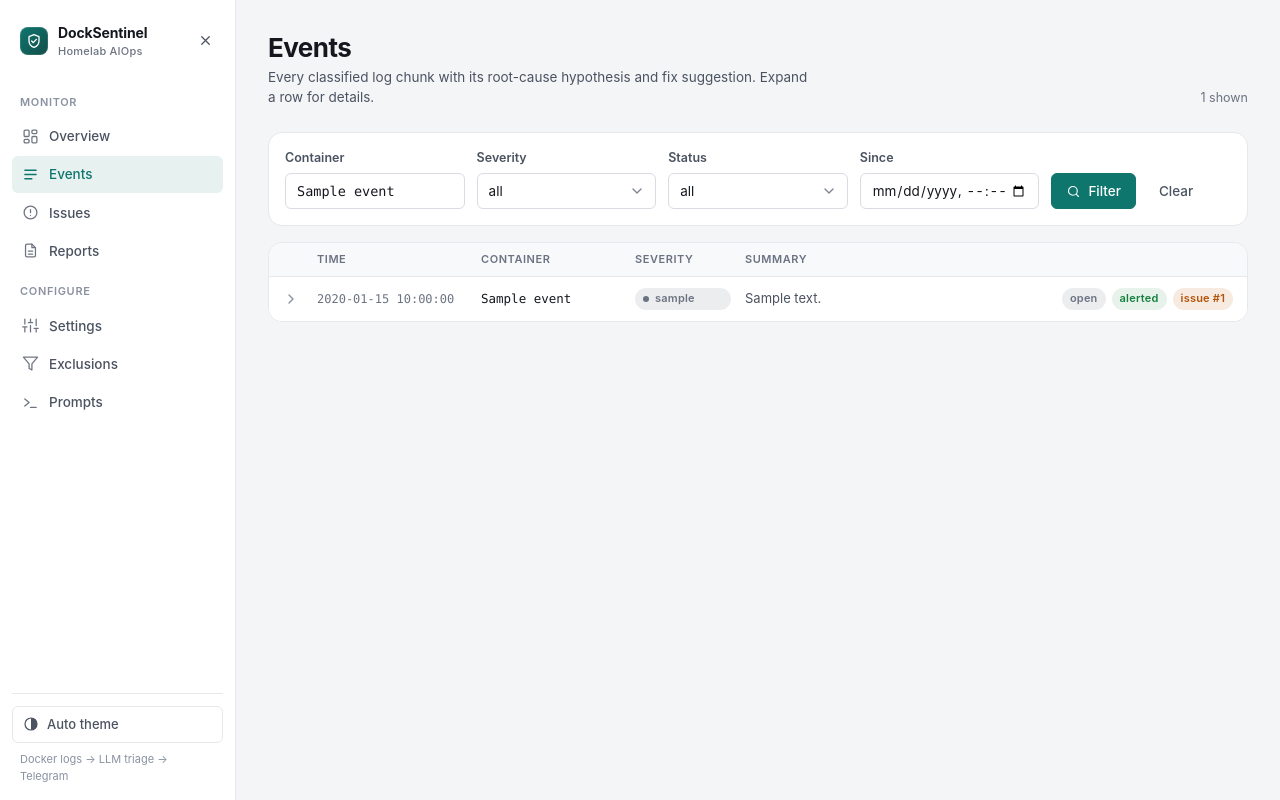
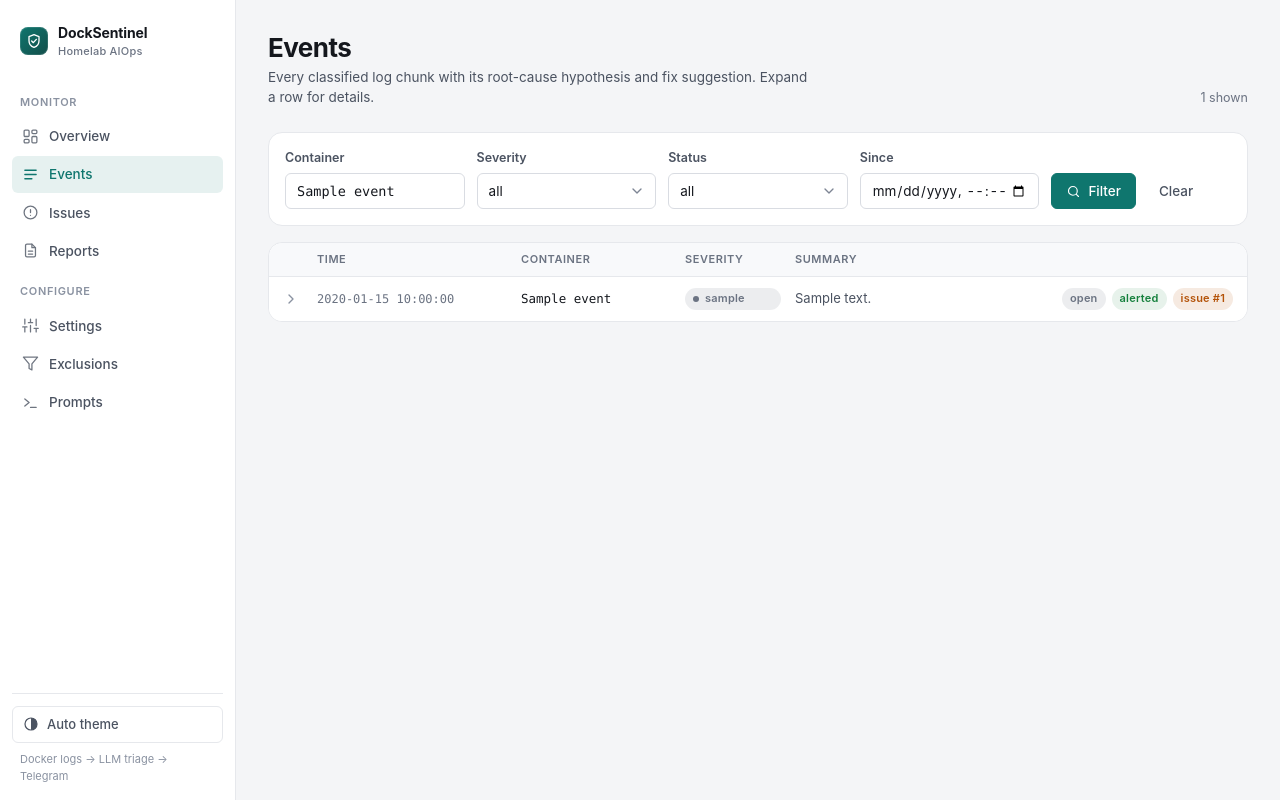
Before and after one commit to rohanpandula/DockSentinel, a Flask app: a page that uses app/templates/base.html in a window 1280 px wide. Run offline with Flask 3, Linux system fonts and the light colour scheme; tables that the repository leaves empty hold one stand-in row (values such as "Sample post"); parts of the project's set-up code (start-up, migrations or seed data) failed here and were passed over.

Commit message:
redesign: mobile overflow fixes, event grid widths, drawer close button
Co-Authored-By: Claude Fable 5 <noreply@anthropic.com>

```diff
--- a/app/static/css/app.css
+++ b/app/static/css/app.css
@@ -184,6 +184,7 @@ code, pre, kbd, .mono, .text-mono { font-family: var(--font-mono); }
 
 .topbar { display: none; }
 .scrim { display: none; }
+.sidebar [data-nav-close] { display: none; }
 
 .main { min-width: 0; display: flex; flex-direction: column; }
 .content { width: 100%; max-width: var(--content-max); margin: 0 auto; padding: var(--s-8) var(--s-8) var(--s-12); flex: 1; }
@@ -343,7 +344,7 @@ a.badge:hover { text-decoration: none; filter: brightness(.95); }
 .table th { font-size: var(--fs-xs); font-weight: 600; letter-spacing: .05em; text-transform: uppercase; color: var(--fg-tertiary); white-space: nowrap; background: var(--bg-raised); }
 .table tbody tr:last-child td { border-bottom: 0; }
 .table tbody tr:hover td { background: var(--bg-raised); }
-.table__time { font-family: var(--font-mono); font-size: 12px; color: var(--fg-tertiary); white-space: nowrap; font-variant-numeric: tabular-nums; }
+.table__time { font-family: var(--font-mono); font-size: 12px; color: var(--fg-tertiary); white-space: nowrap; font-variant-numeric: tabular-nums; overflow: hidden; text-overflow: ellipsis; }
 .table__container { font-family: var(--font-mono); font-size: 12.5px; font-weight: 500; }
 .table td.is-num, .table th.is-num { text-align: right; font-variant-numeric: tabular-nums; }
 
@@ -353,7 +354,7 @@ a.badge:hover { text-decoration: none; filter: brightness(.95); }
 .kv dd { margin: 0; text-align: right; font-variant-numeric: tabular-nums; font-weight: 600; }
 
 /* Stat tiles */
-.stats { display: grid; grid-template-columns: repeat(auto-fit, minmax(150px, 1fr)); gap: var(--s-3); }
+.stats { display: grid; grid-template-columns: repeat(auto-fit, minmax(120px, 1fr)); gap: var(--s-3); }
 .stat { padding: var(--s-4); border-radius: var(--r-md); background: var(--bg-surface); border: 1px solid var(--border-subtle); box-shadow: var(--shadow-sm); min-width: 0; }
 .stat__label { font-size: var(--fs-xs); font-weight: 600; letter-spacing: .05em; text-transform: uppercase; color: var(--fg-tertiary); display: flex; align-items: center; gap: 6px; }
 .stat__value { display: block; font-size: 28px; font-weight: 650; letter-spacing: -.02em; line-height: 1.15; margin-top: 6px; font-variant-numeric: tabular-nums; }
@@ -393,7 +394,7 @@ a.badge:hover { text-decoration: none; filter: brightness(.95); }
 .disclosure:last-of-type { border-bottom: 0; border-bottom-left-radius: var(--r-lg); border-bottom-right-radius: var(--r-lg); }
 .disclosure__summary {
   list-style: none; cursor: pointer; display: grid; align-items: center; gap: 10px 14px;
-  grid-template-columns: 20px 150px 140px 96px minmax(0, 1fr) auto;
+  grid-template-columns: 20px 190px 150px 96px minmax(0, 1fr) auto;
   padding: 10px 14px; font-size: 13px; min-height: 44px;
 }
 .disclosure__summary::-webkit-details-marker { display: none; }
@@ -407,7 +408,7 @@ a.badge:hover { text-decoration: none; filter: brightness(.95); }
 .disclosure__grid dt { font-size: var(--fs-xs); font-weight: 600; letter-spacing: .05em; text-transform: uppercase; color: var(--fg-tertiary); margin-bottom: 2px; }
 .disclosure__grid dd { margin: 0; color: var(--fg-primary); }
 .disclosure__grid dd .text-mono { font-size: 12px; }
-.list-head { display: grid; grid-template-columns: 20px 150px 140px 96px minmax(0, 1fr) auto; gap: 10px 14px; padding: 8px 14px; font-size: var(--fs-xs); font-weight: 600; letter-spacing: .05em; text-transform: uppercase; color: var(--fg-tertiary); background: var(--bg-raised); border-bottom: 1px solid var(--border-subtle); border-radius: var(--r-lg) var(--r-lg) 0 0; }
+.list-head { display: grid; grid-template-columns: 20px 190px 150px 96px minmax(0, 1fr) auto; gap: 10px 14px; padding: 8px 14px; font-size: var(--fs-xs); font-weight: 600; letter-spacing: .05em; text-transform: uppercase; color: var(--fg-tertiary); background: var(--bg-raised); border-bottom: 1px solid var(--border-subtle); border-radius: var(--r-lg) var(--r-lg) 0 0; }
 .event-list { border: 1px solid var(--border-subtle); border-radius: var(--r-lg); overflow: hidden; background: var(--bg-surface); box-shadow: var(--shadow-sm); }
 .event-list .disclosure:first-of-type { border-radius: 0; }
 
@@ -434,7 +435,7 @@ li:last-child > .row-link { border-bottom: 0; }
 .meta-strip .text-mono { color: var(--accent-fg); word-break: break-all; }
 
 /* Toolbar (filters) */
-.toolbar { display: grid; grid-template-columns: repeat(auto-fit, minmax(160px, 1fr)); gap: var(--s-3); align-items: end; padding: var(--s-4); }
+.toolbar { display: grid; grid-template-columns: repeat(auto-fit, minmax(140px, 1fr)); gap: var(--s-3); align-items: end; padding: var(--s-4); }
 .toolbar__actions { display: flex; gap: var(--s-2); align-items: center; }
 
 /* Checklist */
@@ -514,6 +515,7 @@ li:last-child > .row-link { border-bottom: 0; }
 .stack { display: flex; flex-direction: column; gap: var(--s-4); }
 .stack--sm { gap: var(--s-2); }
 .grid { display: grid; gap: var(--s-4); }
+.grid > *, .split > *, .stack > * { min-width: 0; }
 .grid--2 { grid-template-columns: repeat(2, minmax(0, 1fr)); }
 .grid--3 { grid-template-columns: repeat(3, minmax(0, 1fr)); }
 .grid--dash { grid-template-columns: minmax(0, 1.6fr) minmax(280px, 1fr); }
@@ -555,6 +557,7 @@ li:last-child > .row-link { border-bottom: 0; }
     box-shadow: none; z-index: 60;
   }
   .shell.nav-open .sidebar { transform: none; box-shadow: var(--shadow-lg); }
+  .sidebar [data-nav-close] { display: inline-flex; }
   .scrim { display: block; position: fixed; inset: 0; background: var(--bg-scrim); opacity: 0; pointer-events: none; transition: opacity 220ms var(--ease); z-index: 55; }
   .shell.nav-open .scrim { opacity: 1; pointer-events: auto; }
   .topbar {
@@ -582,7 +585,7 @@ li:last-child > .row-link { border-bottom: 0; }
   .disclosure__caret { grid-area: caret; }
   .disclosure__summary .table__time { display: none; }
   .disclosure__summary .table__container { grid-area: container; }
-  .disclosure__summary .badge:not(.disclosure__flags .badge) { grid-area: badge; }
+  .disclosure__summary > .badge { grid-area: badge; justify-self: end; }
   .disclosure__summary .disclosure__text { grid-area: text; white-space: normal; display: -webkit-box; -webkit-line-clamp: 2; -webkit-box-orient: vertical; }
   .disclosure__flags { grid-area: flags; justify-content: flex-start; }
   .disclosure__body { padding-left: 14px; }
```
